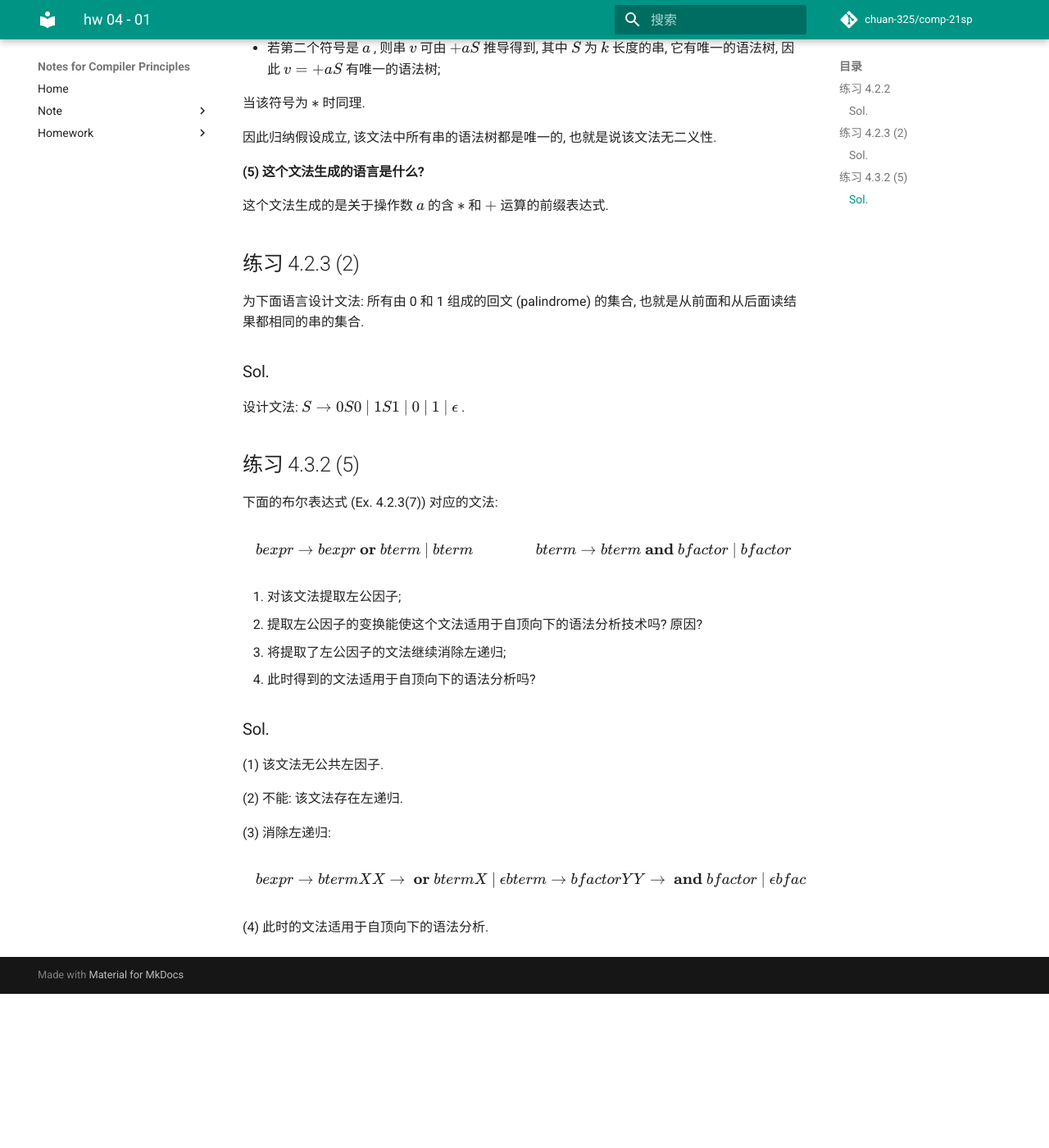
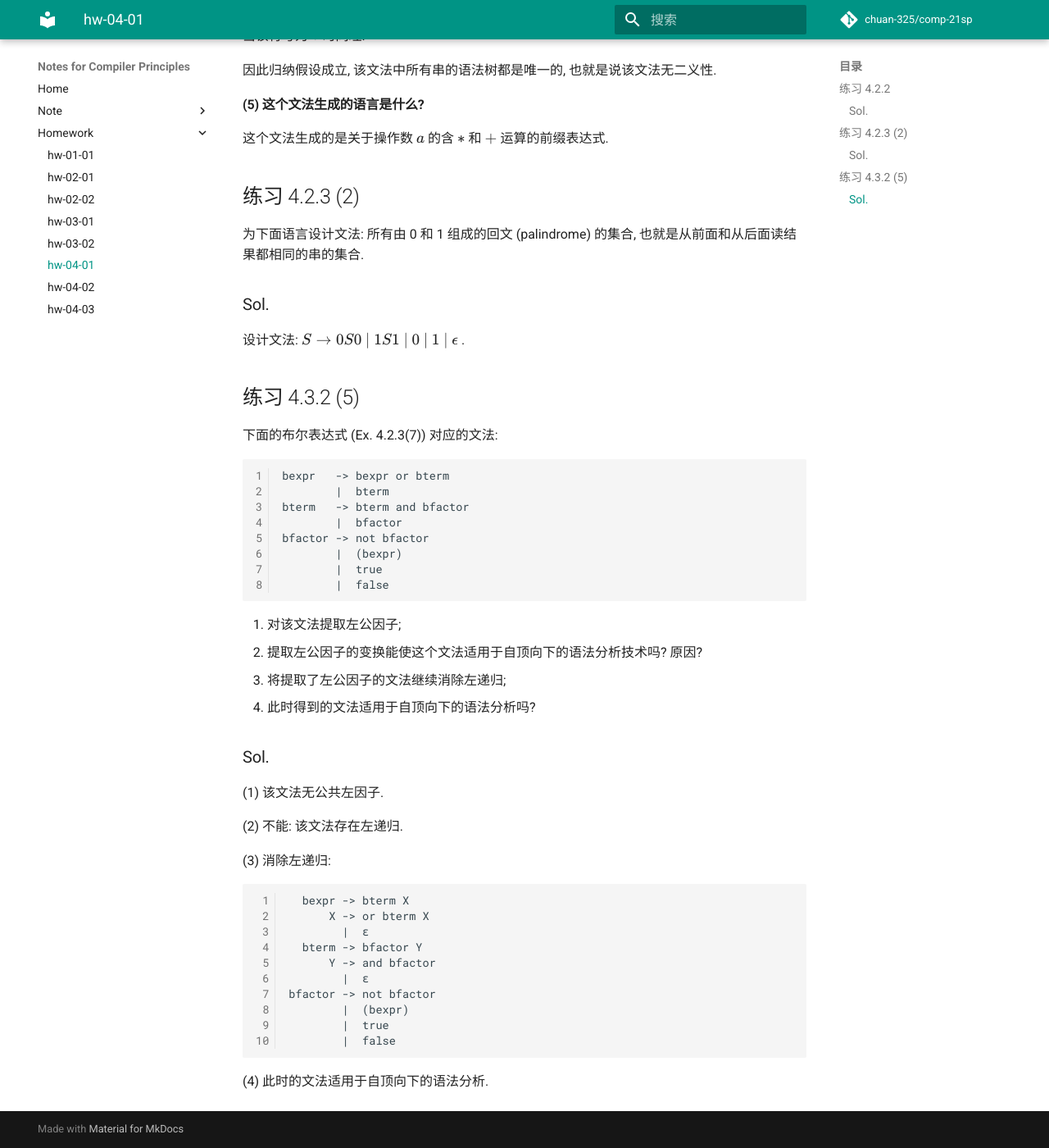
Before and after one commit to chuan-325/comp-21sp, an MkDocs documentation site: the page built from docs/hw/hw_04_01.md, in a window 1280 px wide and 1400 px high, scrolled down 1517 px. Shown: the whole window at 82% size. Built offline with MkDocs 1.6.1 and Material for MkDocs 9.7.7, drawn with Linux system fonts in a browser that asks for light colours; comment, search, counter and statistics services are not loaded; before the commit the page ends 2729 px from its top, so only the background shows below that.

Commit message:
hw 04 01: modified, revised

````diff
--- a/docs/hw/hw_04_01.md
+++ b/docs/hw/hw_04_01.md
@@ -36,7 +36,7 @@ $$
 
 #### (3) 给出这个串的一颗语法分析树
 
-![422-tree](hw_04_01.assets/422tree.png)
+![422-tree](hw_04_01.assets/422tree.png){ : style="height:200px"}
 
 #### (4) 这个文法是否是二义性的? 证明你的回答 (提示: 可以对串的长度做归纳)
 
@@ -84,11 +84,16 @@ $$
 
 下面的布尔表达式 (Ex. 4.2.3(7)) 对应的文法:
 
-$$
-bexpr \rightarrow bexpr {\bf{\text{ or }}} bterm\ |\ bterm\qquad\qquad
-\\bterm \rightarrow bterm {\bf{\text{ and }}} bfactor\ |\ bfactor\qquad
-\\bfactor \rightarrow {\bf{\text{not }}} bfactor\ |\ (bexpr)\ |\ true\ |\ false
-$$
+```
+bexpr   -> bexpr or bterm
+        |  bterm
+bterm   -> bterm and bfactor
+        |  bfactor
+bfactor -> not bfactor
+        |  (bexpr)
+        |  true
+        |  false
+```
 
 1. 对该文法提取左公因子;
 2. 提取左公因子的变换能使这个文法适用于自顶向下的语法分析技术吗? 原因?
@@ -103,14 +108,17 @@ $$
 
 (3) 消除左递归:
 
-$$
-bexpr\rightarrow bterm X
-\\X\rightarrow {\bf{\text{ or }}} bterm X\ |\ \epsilon
-%\\bexpr \rightarrow bexpr {\bf{\text{ or }}} bterm\ |\ bterm\qquad\qquad
-\\bterm\rightarrow bfactor Y
-\\Y\rightarrow {\bf{\text{ and }}} bfactor\ |\ \epsilon
-%\\bterm \rightarrow bterm {\bf{\text{ and }}} bfactor\ |\ bfactor
-\\bfactor \rightarrow {\bf{\text{not }}} bfactor\ |\ (bexpr)\ |\ true\ |\ false
-$$
+```
+  bexpr -> bterm X
+      X -> or bterm X
+        |  ε
+  bterm -> bfactor Y
+      Y -> and bfactor
+        |  ε
+bfactor -> not bfactor
+        |  (bexpr)
+        |  true
+        |  false
+```
 
 (4) 此时的文法适用于自顶向下的语法分析.
--- a/mkdocs.yml
+++ b/mkdocs.yml
@@ -7,11 +7,14 @@ nav:
       - C1 编译概论: chap_01.md
       - C2 一个简单的语法制导翻译器: chap_02.md
   - Homework:
-      - hw-01: hw/hw_01.md
+      - hw-01-01: hw/hw_01.md
       - hw-02-01: hw/hw_02_01.md
       - hw-02-02: hw/hw_02_02.md
       - hw-03-01: hw/hw_03_01.md
       - hw-03-02: hw/hw_03_02.md
+      - hw-04-01: hw/hw_04_01.md
+      - hw-04-02: hw/hw_04_02.md
+      - hw-04-03: hw/hw_04_03.md
 theme:
   name: material
   palette:
````
